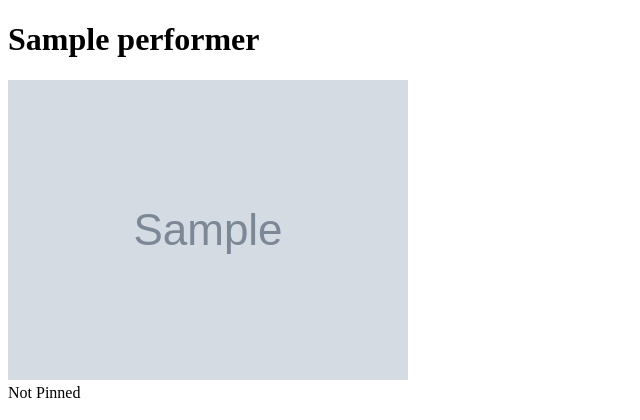
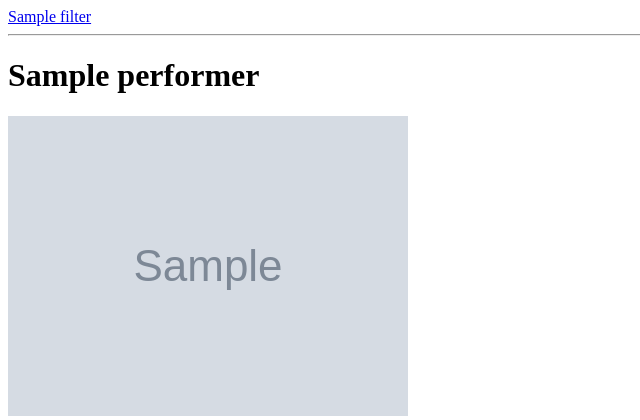
Before and after one commit to Tweeticoats/stash-vr-companion, a Flask app: template templates/performer.html in a window 1280 px wide. Shown: the top 420 px of the page, without its empty margins (0-640 px from the left). Run offline with Flask 2, Linux system fonts and the light colour scheme; the template is opened without the code that fills it: most values are stand-ins (such as "Sample title", 1, 10 or a date in 2020); grey boxes marked "Sample" are stand-in pictures.

Commit message:
Starting to add other pages with links to a page for the filter starting with a performer page

```diff
--- a/app.py
+++ b/app.py
@@ -486,6 +486,7 @@ def reload_filter_studios():
                 studio_fiter={}
                 studio_fiter['name']=s['name']
                 studio_fiter['type']='STUDIO'
+                studio_fiter['studio_id']=s['id']
                 studio_fiter['filter']={
                     "tags": {"depth": 0, "modifier": "INCLUDES_ALL", "value": [tags_cache['export_deovr']['id']]},
                     "studios": {"depth": 3, "modifier": "INCLUDES_ALL", "value": [s['id']]}}
@@ -511,6 +512,7 @@ def reload_filter_performer():
                     performer_filter = {}
                     performer_filter['name'] = p['name']
                     performer_filter['type'] = 'PERFORMER'
+                    performer_filter['performer_id']=p['id']
                     performer_filter['filter'] = {"tags": {"depth": 0, "modifier": "INCLUDES_ALL", "value": [tags_cache['export_deovr']['id']]},
                                      "performers": {"modifier": "INCLUDES_ALL", "value": [p["id"]]}}
                     res.append(performer_filter)
@@ -601,15 +603,18 @@ def filter():
     recent_filter={}
     recent_filter['name']='Recent'
     recent_filter['filter'] = {"tags": {"value": [tags_cache['export_deovr']['id']], "depth": 0, "modifier": "INCLUDES_ALL"}}
+    recent_filter['type']='BUILTIN'
 
     vr_filter ={}
     vr_filter['name']='VR'
     vr_filter['filter']={"tags": {"value": [tags_cache['export_deovr']['id']], "depth": 0, "modifier": "INCLUDES_ALL"}}
     vr_filter['post']=tag_cleanup_3d
+    vr_filter['type'] = 'BUILTIN'
 
     flat_filter={}
     flat_filter['name']='2D'
     flat_filter['filter'] = {"tags": {"value": [tags_cache['export_deovr']['id'],tags_cache['FLAT']['id']], "depth": 0, "modifier": "INCLUDES_ALL"}}
+    flat_filter['type'] = 'BUILTIN'
 
     filter=[recent_filter,vr_filter,flat_filter]
 
@@ -660,7 +665,7 @@ def show_category(filter_id):
                 scenes=var(scenes,f)
             if 'ApiKey' in headers:
                 rewrite_image_urls(scenes)
-            return render_template('index.html',filters=filters,filter=filter_id,scenes=scenes)
+            return render_template('index.html',filters=filters,filter=f,scenes=scenes)
     return "Error, filter does not exist"
 
 @app.route('/scene/<int:scene_id>')
@@ -669,7 +674,7 @@ def scene(scene_id):
     if 'ApiKey' in headers:
         screenshot_url=s["paths"]["screenshot"]
         s["paths"]["screenshot"]='/image_proxy?scene_id='+screenshot_url.split('/')[4]+'&session_id='+screenshot_url.split('/')[5][11:]
-    return render_template('scene.html',scene=s)
+    return render_template('scene.html',scene=s,filters=filter())
 
 @app.route('/performer/<int:performer_id>')
 def performer(performer_id):
@@ -678,7 +683,7 @@ def performer(performer_id):
         p['isPinned']=True
     else:
         p['isPinned' ] = False
-    return render_template('performer.html',performer=p)
+    return render_template('performer.html',performer=p,filters=filter())
 
 
 
--- a/static/style.css
+++ b/static/style.css
@@ -12,3 +12,8 @@
   font-family: sans-serif;
   font-size: 10px;
 }
+
+container .performer {
+    max-height: calc(100vh - 6rem);
+    max-width: 100%;
+}
--- a/templates/performer.html
+++ b/templates/performer.html
@@ -7,9 +7,21 @@
 
 </head>
 <body>
+
+<div>{% for f in filters %}
+{% if f== filter %}
+    <b>{{ f['name'] }}</b>
+    current!
+{% else %}
+<a href="/filter/{{ f['name'] }}">{{ f['name'] }}</a>
+{% endif %}
+{% endfor %}
+</div>
+<hr/>
+
 {% if performer%}
 <h1>{{ performer['name'] }}</h1>
-    <img src="{{ performer["image_path"] }}"/>
+    <img alt="Performer" container="" src="{{ performer["image_path"] }}"/>
     <br/>
     {% if performer['isPinned'] %}
         Pinned
```
Also changed, not shown: templates/index.html (+16 -2 lines), templates/scene.html (+12 -1 lines).
